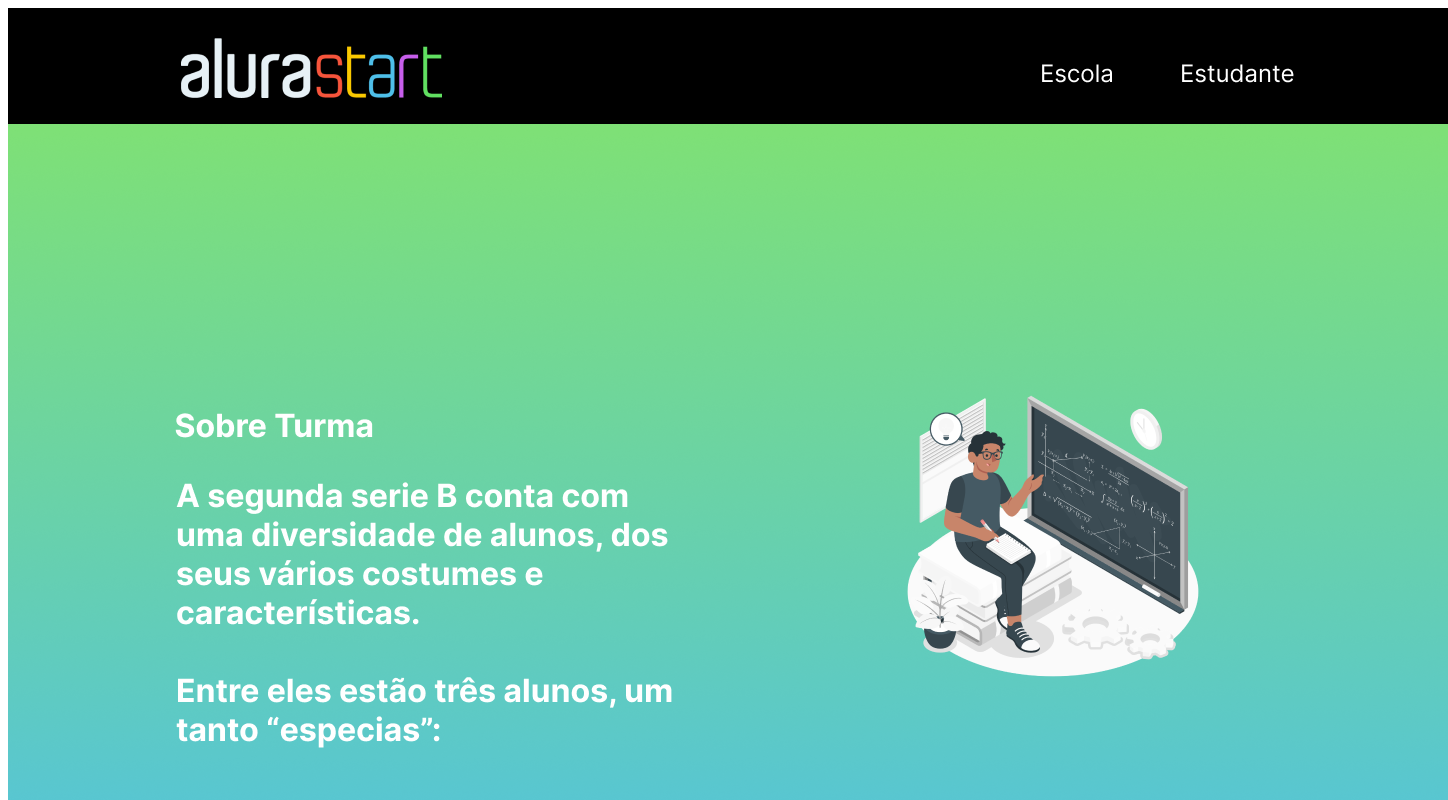
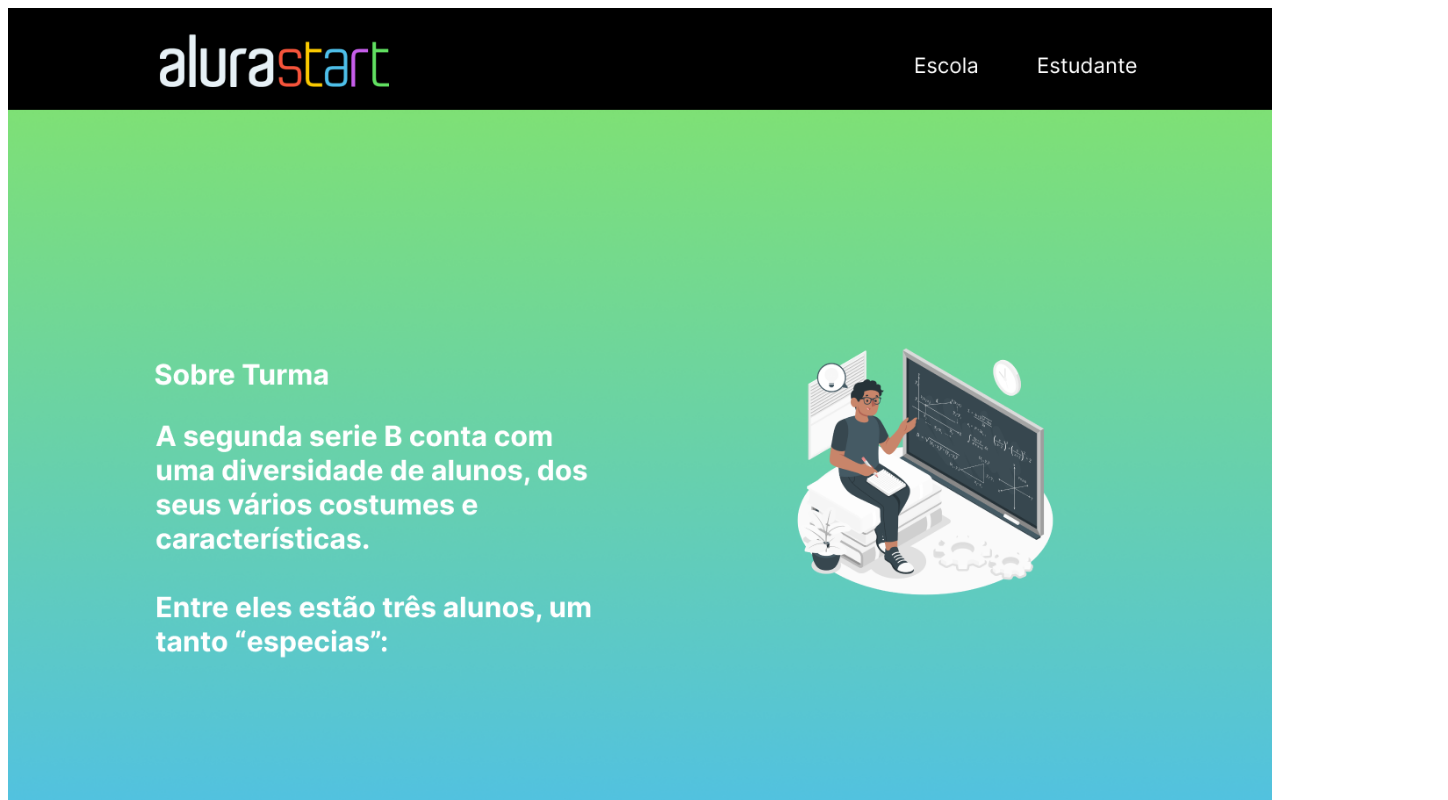
Before and after one commit to osvaldoooooo/aula-02, a plain HTML site: page index.html in a window 1280 px wide. Shown: the top 800 px of the page, 1448 px wide, since content can reach past the window. Drawn offline with Linux system fonts and the light colour scheme.

Commit message:
edit3333

```diff
--- a/index.html
+++ b/index.html
@@ -8,6 +8,6 @@
 </head>
 <body>
 
-    <img src="Desktop - 1.png" style="100%">
+    <img src="Desktop - 1.png" style="width: 100%;" >
 </body>
 </html>
```
